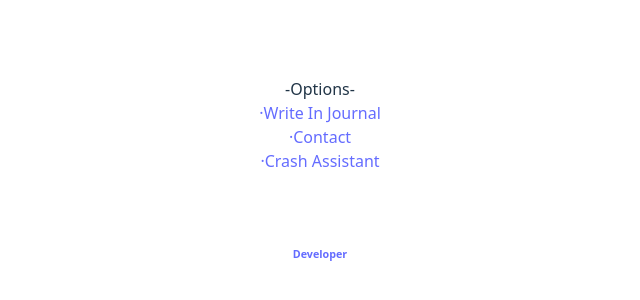
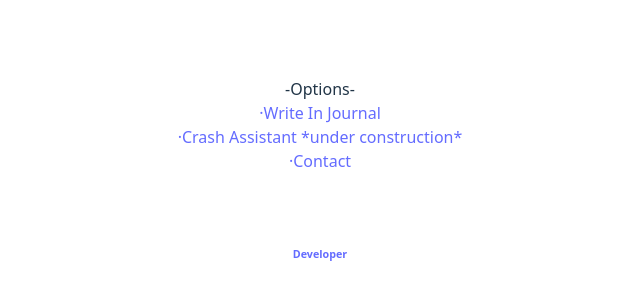
Before and after one commit to rtocastro/rollingnerdy, a React (Vite) app: page /MainPage in a window 1280 px wide. Shown: the part 218-518 px from the top of the page, without its empty margins (320-960 px from the left). Built offline with nearby package versions, Linux system fonts and the light colour scheme; no server answers.

Commit message:
changed order and put underconstruction for ai in navtabs comp

```diff
--- a/src/components/NavTabs.jsx
+++ b/src/components/NavTabs.jsx
@@ -15,18 +15,18 @@ function NavTabs() {
       </div>
       <div className="nav-item">
         <Link
+          to="/CrashAssistant"
+          className={currentPage === '/CrashAssistant' ? 'nav-link active' : 'nav-link'}
+        >
+          ·Crash Assistant *under construction*
+        </Link>
+      </div>
+      <div className="nav-item">
+        <Link
           to="/Contact"
           className={currentPage === '/Contact' ? 'nav-link active' : 'nav-link'}
         >
           ·Contact
-        </Link>
-      </div>
-      <div className="nav-item">
-        <Link
-          to="/CrashAssistant"
-          className={currentPage === '/CrashAssistant' ? 'nav-link active' : 'nav-link'}
-        >
-          ·Crash Assistant
         </Link>
       </div>
 
```
